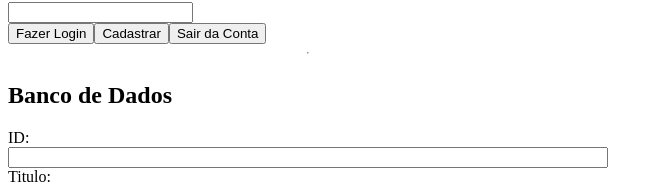
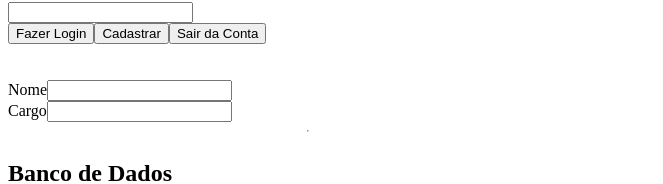
Before and after one commit to Devpe007/firebase-react, a React (Create React App) app: page / in a window 1280 px wide. Shown: the part 161-345 px from the top of the page, without its empty margins (0-663 px from the left). Built offline with nearby package versions, Linux system fonts and the light colour scheme; no server answers; the database is empty.

Commit message:
create the authentication framework

```diff
--- a/src/App.js
+++ b/src/App.js
@@ -12,6 +12,8 @@
 
   const [email, setEmail] = useState('');
   const [password, setPassword] = useState('');
+  const [office, setOffice] = useState('');
+  const [name, setName] = useState('');
 
   const [user, setUser] = useState(false);
   const [userLogged, setUserLogged] = useState({});
@@ -184,6 +186,19 @@
         <button onClick={logOut} >Sair da Conta</button>
       </div>
 
+      <br />
+      <br />
+
+      <div>
+        <label>Nome</label>
+        <input type="text" value={name} onChange={(e) => setName(e.target.value)} />
+        <br />
+
+        <label>Cargo</label>
+        <input type="text" value={office} onChange={(e) => setOffice(e.target.value)} />
+        <br />
+      </div>
+
       <hr />
 
       <h2>Banco de Dados</h2>
```
